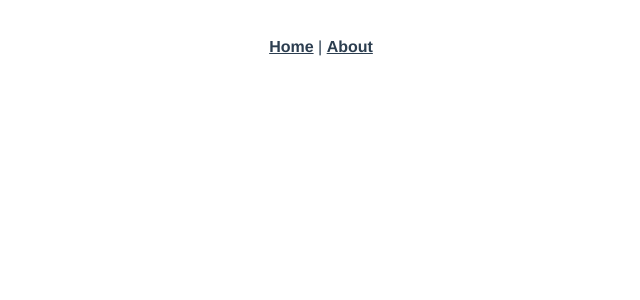
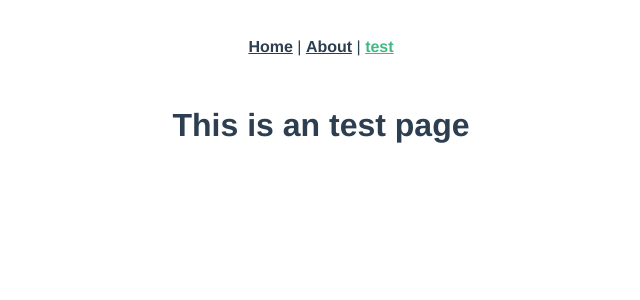
Before and after one commit to hsok0070/basic-vue_-2-, a Vue app: page /test in a window 1280 px wide. Shown: the top 300 px of the page, without its empty margins (319-959 px from the left). Built offline with nearby package versions, Linux system fonts and the light colour scheme.

Commit message:
[ADD] (라우터 공부) views폴더에 test.vue 생성후 router 등록후 App.vue router-link 추가!

```diff
--- a/src/App.vue
+++ b/src/App.vue
@@ -2,7 +2,8 @@
   <div id="app">
     <div id="nav">
       <router-link to="/">Home</router-link> |
-      <router-link to="/about">About</router-link>
+      <router-link to="/about">About</router-link> |
+      <router-link to="/test">test</router-link>
     </div>
     <router-view/>
   </div>
--- a/src/router/index.js
+++ b/src/router/index.js
@@ -6,7 +6,7 @@
 
 const routes = [
   {
-    path: '/',
+    path: '/', // URL 뒤에 붙는 경로를 말한다.
     name: 'Home',
     component: Home
   },
@@ -17,6 +17,11 @@
     // this generates a separate chunk (about.[hash].js) for this route
     // which is lazy-loaded when the route is visited.
     component: () => import(/* webpackChunkName: "about" */ '../views/About.vue')
+  },
+  {
+    path: '/test',
+    name: 'Test',
+    component: () => import('../views/test.vue')
   }
 ]
 
--- /dev/null
+++ b/src/views/test.vue
@@ -0,0 +1,5 @@
+<template>
+  <div class="test">
+    <h1>This is an test page</h1>
+  </div>
+</template>
```
